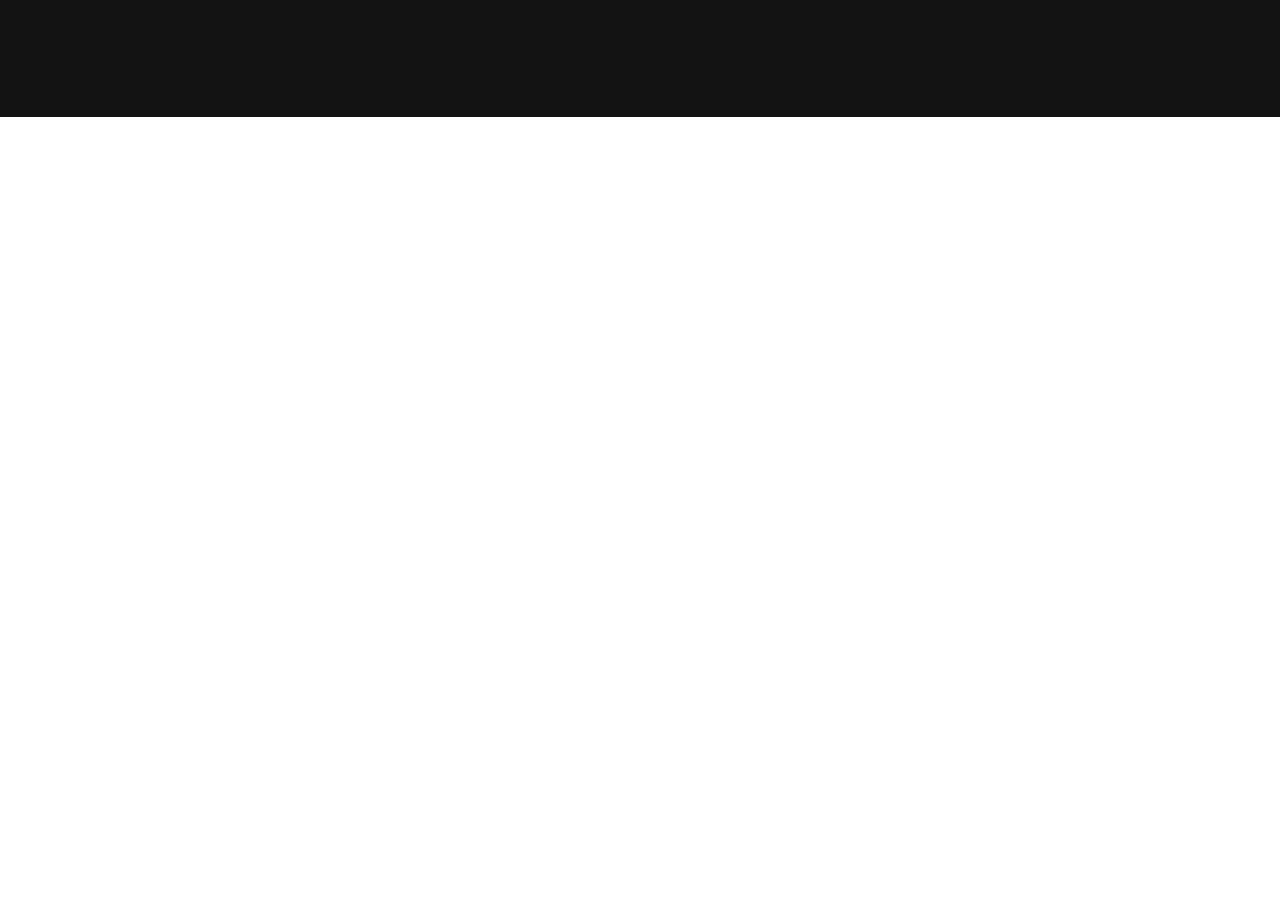
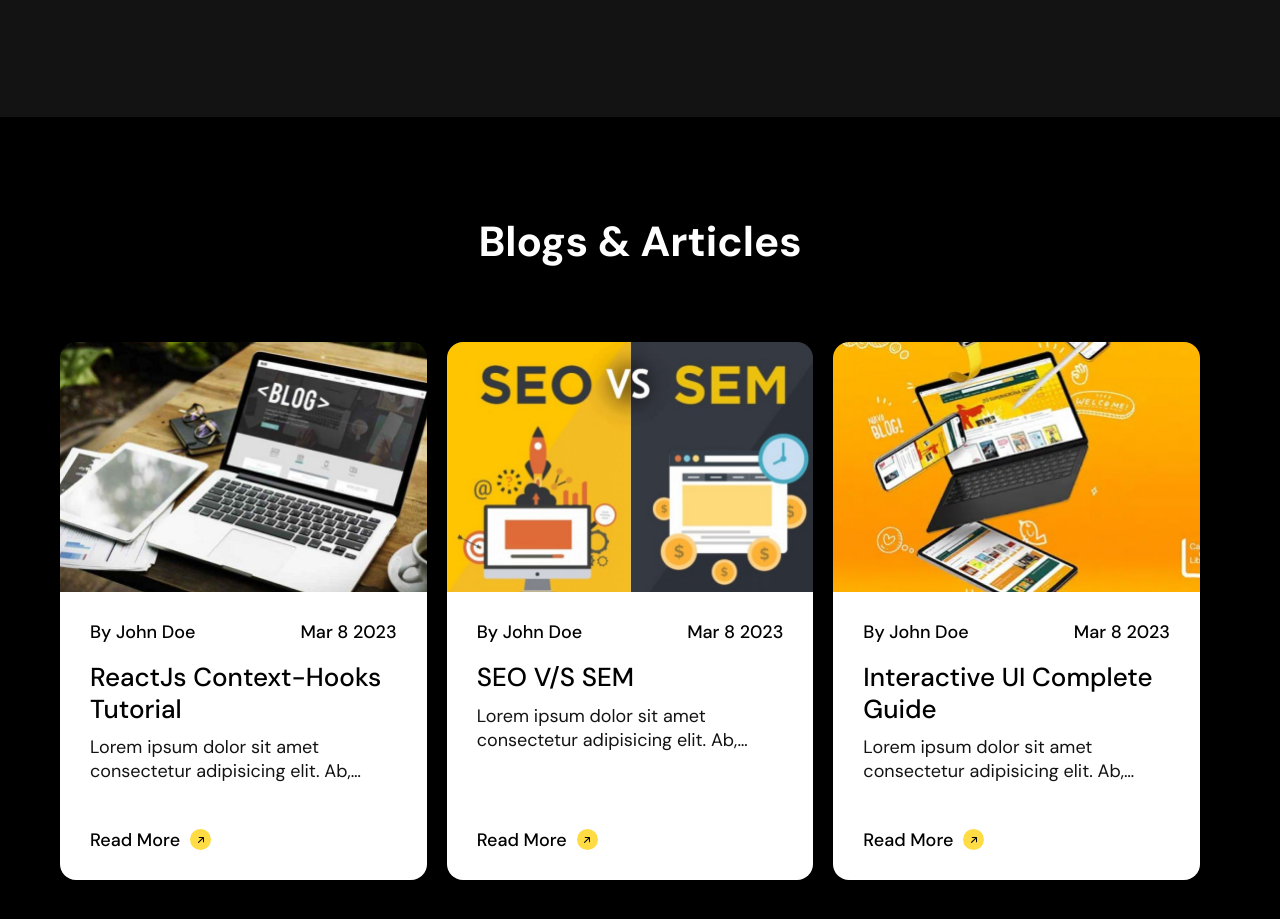
Before and after one commit to muhammadbilal254/react-portfolio-project1, a React (Create React App) app: page / in a window 1280 px wide. Shown: the part 2282-3201 px from the top of the page. Before the commit the page ends 2399 px from the top, so only its background shows below. Built offline with nearby package versions, Linux system fonts and the light colour scheme.

Commit message:
Complete Blogs & article section

```diff
--- a/src/App.js
+++ b/src/App.js
@@ -5,6 +5,7 @@
 import Intro from "./components/intro/intro";
 import Skill from "./components/skill";
 import Portfolio from "./components/portfolio";
+import Blogs from "./components/blogs/";
 
 const App = () => {
   return (
@@ -12,6 +13,7 @@
       <Intro />
       <Skill />
       <Portfolio />
+      <Blogs />
     </div>
   );
 };
--- /dev/null
+++ b/src/components/blogs/blog-card/index.jsx
@@ -0,0 +1,28 @@
+import React from "react";
+import "./style.scss";
+
+import Arrow from "../../shared/arrow";
+
+const BlogCard = ({ user, date, image, title, description }) => {
+  return (
+    <div className="blog-card">
+      <div className="image-section">
+        <img src={image} alt={title} />
+      </div>
+      <div className="content-section">
+        <div className="info-bar">
+          <div className="user-name">By {user}</div>
+          <div className="posted-date">{date}</div>
+        </div>
+        <h3>{title}</h3>
+        <p>{description}</p>
+        <div className="readmore-cta">
+          <span className="text">Read More</span>
+          <Arrow />
+        </div>
+      </div>
+    </div>
+  );
+};
+
+export default BlogCard;
--- /dev/null
+++ b/src/components/blogs/blog-card/style.scss
@@ -0,0 +1,77 @@
+@import "../../../style-config/mixins.scss";
+@import "../../../style-config/variable.scss";
+
+.blog-card {
+  display: flex;
+  flex-direction: column;
+  align-items: flex-start;
+  height: 538px;
+  width: calc(100% / 3);
+  border-radius: 16px;
+  overflow: hidden;
+  margin-right: 20px;
+  .image-section {
+    overflow: hidden;
+    width: 100%;
+    height: 250px;
+    @include transition-ease;
+    img {
+      width: 100%;
+      object-fit: cover;
+      object-position: center;
+      display: block;
+      height: 100%;
+    }
+  }
+  .content-section {
+    display: flex;
+    flex-direction: column;
+    flex-grow: 1;
+    padding: 30px;
+    padding-bottom: 55px;
+    position: relative;
+    background-color: $white;
+    @include transition-ease;
+    .info-bar {
+      display: flex;
+      margin-bottom: 20px;
+      justify-content: space-between;
+      align-items: center;
+      .user-name,
+      .posted-date {
+        @include typography(18px, 500, 20px);
+      }
+    }
+    h3 {
+      margin-bottom: 10px;
+      @include ellipsis;
+    }
+    p {
+      color: $black-light;
+      @include ellipsis;
+    }
+    .readmore-cta {
+      display: flex;
+      align-items: center;
+      position: absolute;
+      bottom: 30px;
+      left: 30px;
+      cursor: pointer;
+      .text {
+        @include typography(18px, 500, 20px);
+      }
+    }
+  }
+  &:hover {
+    .image-section {
+      transform: scale(1.2);
+    }
+    .content-section {
+      background-color: $black-light;
+      color: $white;
+    }
+    p {
+      color: $white;
+    }
+  }
+}
--- /dev/null
+++ b/src/components/blogs/index.jsx
@@ -0,0 +1,53 @@
+import React from "react";
+import "./style.scss";
+
+import Section from "../shared/section/";
+import BlogCard from "./blog-card";
+
+import blog1 from "../../images/blogs/blog-thumb-1.jpg";
+import blog2 from "../../images/blogs/blog-thumb-2.jpg";
+import blog3 from "../../images/blogs/blog-thumb-3.jpg";
+
+const Blogs = () => {
+  return (
+    <Section id={"blogs"} title={"Blogs & Articles"} background={"dark"}>
+      <div className="blog-content-wrapper">
+        <BlogCard
+          user="John Doe"
+          date={"Mar 8 2023"}
+          title={"ReactJs Context-Hooks Tutorial"}
+          image={blog1}
+          description={`   Lorem ipsum dolor sit amet consectetur adipisicing elit. Ab, officia
+          sapiente. Perferendis saepe dolorem maiores at fugiat earum doloribus
+          dolor magni sapiente optio facilis, possimus minima qui tempora beatae
+          modi itaque quasi! Voluptate officia inventore explicabo, cumque
+          veritatis optio sint?`}
+        />
+        <BlogCard
+          user="John Doe"
+          date={"Mar 8 2023"}
+          title={"SEO V/S SEM "}
+          image={blog3}
+          description={`   Lorem ipsum dolor sit amet consectetur adipisicing elit. Ab, officia
+          sapiente. Perferendis saepe dolorem maiores at fugiat earum doloribus
+          dolor magni sapiente optio facilis, possimus minima qui tempora beatae
+          modi itaque quasi! Voluptate officia inventore explicabo, cumque
+          veritatis optio sint?`}
+        />
+        <BlogCard
+          user="John Doe"
+          date={"Mar 8 2023"}
+          title={"Interactive UI Complete Guide"}
+          image={blog2}
+          description={`   Lorem ipsum dolor sit amet consectetur adipisicing elit. Ab, officia
+          sapiente. Perferendis saepe dolorem maiores at fugiat earum doloribus
+          dolor magni sapiente optio facilis, possimus minima qui tempora beatae
+          modi itaque quasi! Voluptate officia inventore explicabo, cumque
+          veritatis optio sint?`}
+        />
+      </div>
+    </Section>
+  );
+};
+
+export default Blogs;
--- /dev/null
+++ b/src/components/blogs/style.scss
@@ -0,0 +1,6 @@
+.blog-content-wrapper {
+  display: flex;
+  justify-content: space-between;
+  width: 100%;
+  margin: 75px;
+}
```
